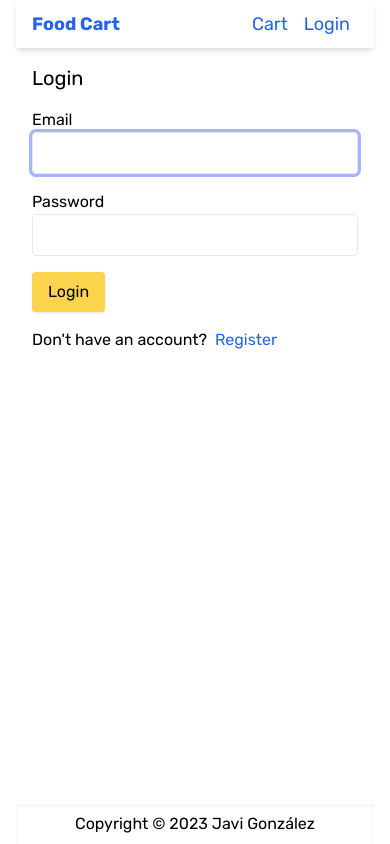
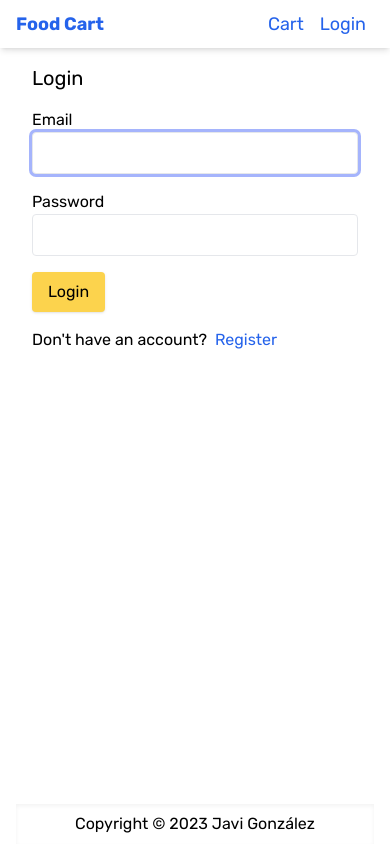
Before and after one commit to javigondeveloper/food-cart-project, a Next.js app: page /login in a window 390 px wide. Built offline with nearby package versions, Linux system fonts and the light colour scheme; no server answers.

Commit message:
small change in navbar style

```diff
--- a/components/Layout.jsx
+++ b/components/Layout.jsx
@@ -22,7 +22,6 @@ export default function Layout({ title, children }) {
     dispatch({ type: 'CART_RESET' });
     signOut({ callbackUrl: '/login' });
   };
-
   return (
     <>
       <Head>
@@ -30,9 +29,9 @@ export default function Layout({ title, children }) {
         <meta name="description" content="Ecommerce Website" />
       </Head>
       <ToastContainer position="bottom-center" limit={1} />
-      <div className=" flex min-h-screen flex-col justify-between">
-        <header className="z-20">
-          <nav className=" flex h-12 items-center px-4 justify-between shadow-md">
+      <div className="  flex min-h-screen flex-col justify-between">
+        <header className="z-20  fixed top-0 left-0 w-full ">
+          <nav className=" flex h-12 px-4 items-center justify-between shadow-md  bg-white     lg:mx-[calc((100%-1016px)/2)]">
             <Link href="/" className="text-lg font-bold">
               Food Cart
             </Link>
@@ -82,7 +81,7 @@ export default function Layout({ title, children }) {
             </div>
           </nav>
         </header>
-        <main className="container m-auto mt-4 px-4 ">{children}</main>
+        <main className="container m-auto mt-16 px-4 ">{children}</main>
         <footer className="flex h-10 justify-center items-center shadow-inner">
           Copyright © 2023 Javi González
         </footer>
```
